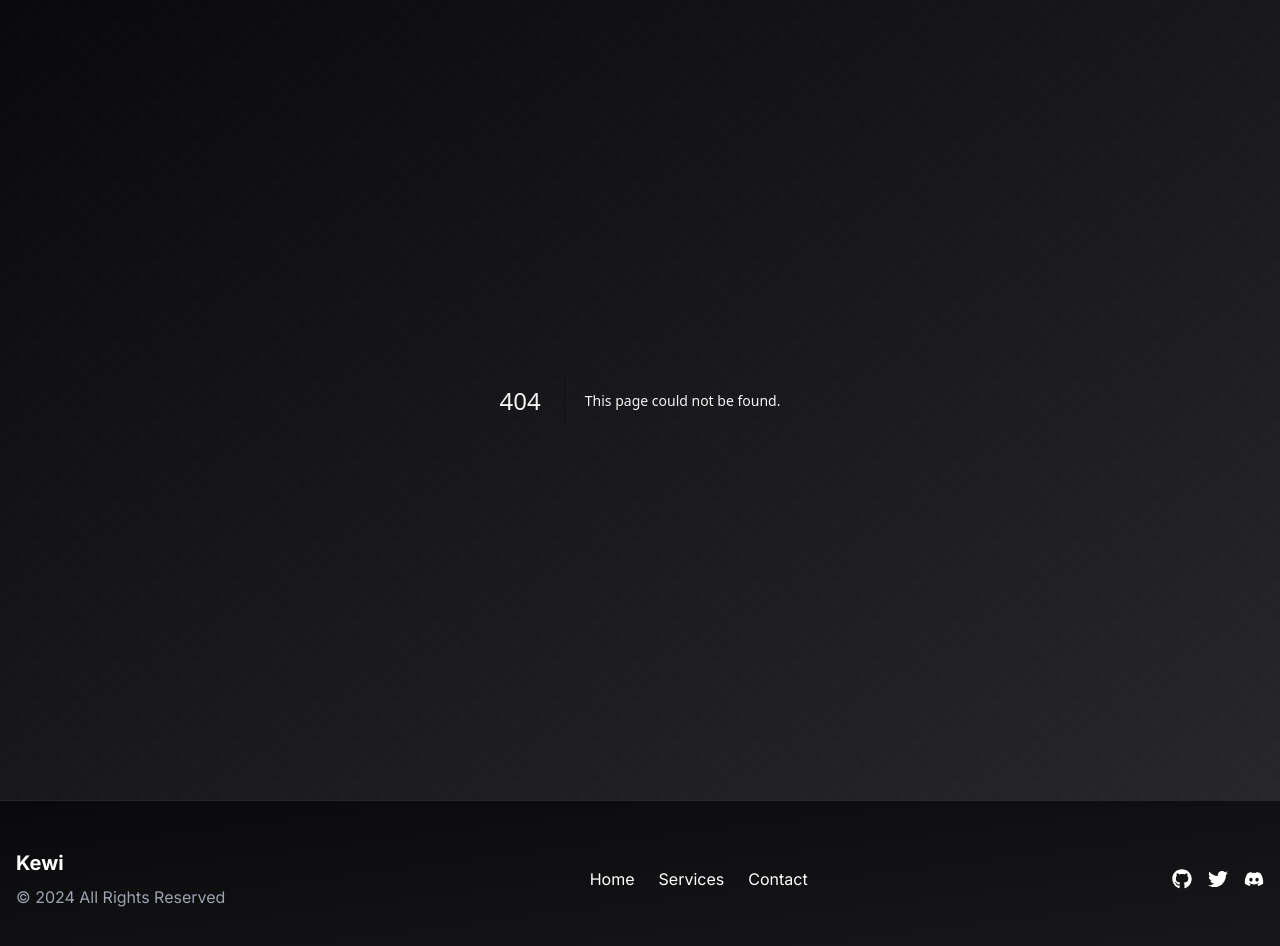
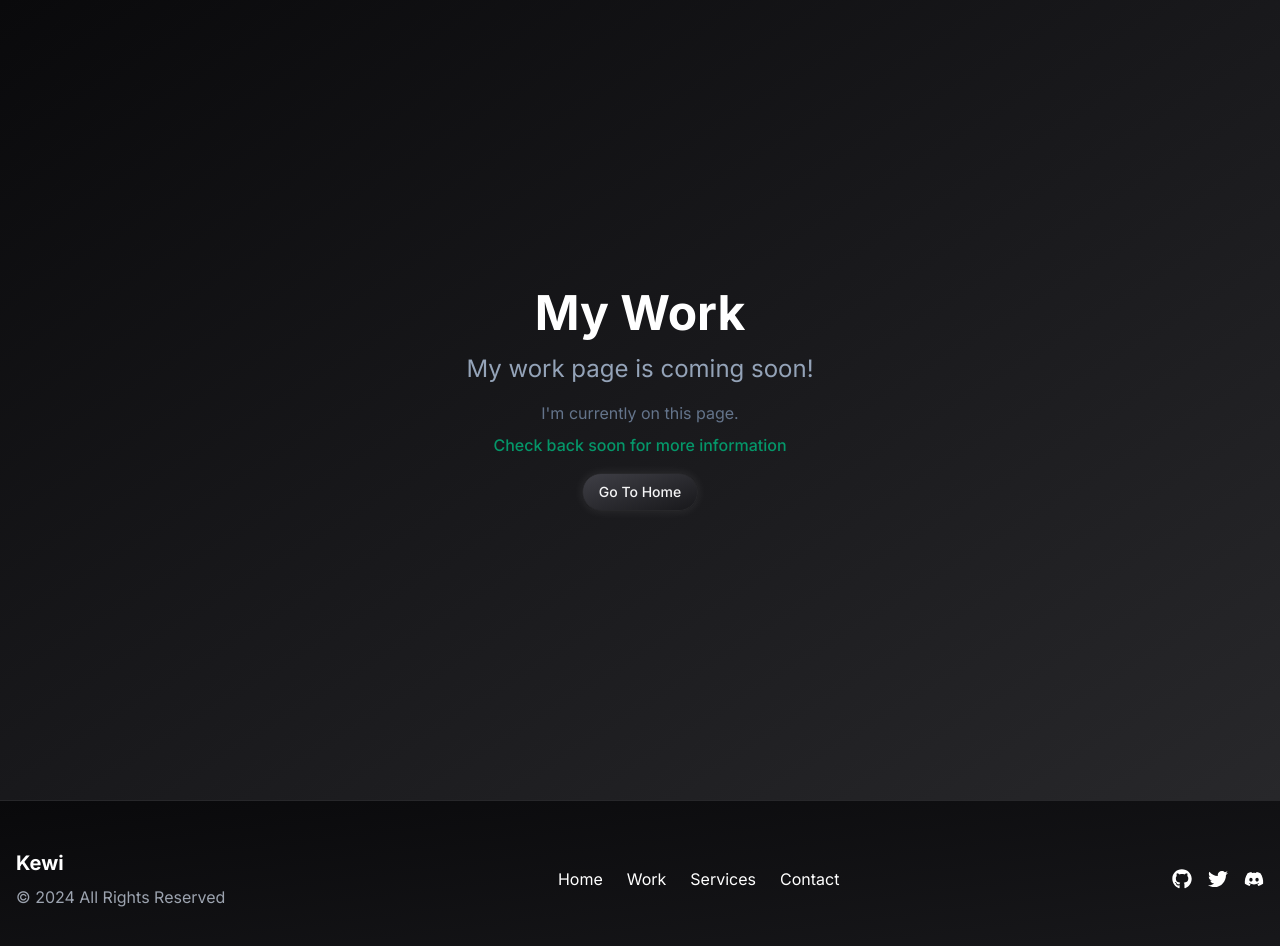
Before and after one commit to Kewwie/Website, a Next.js app: page /work in a window 1280 px wide. Before the commit this address had no page. Shown: the top 946 px of the page. Built offline with nearby package versions, Linux system fonts and the light colour scheme.

Commit message:
added everything new

```diff
--- a/app/globals.css
+++ b/app/globals.css
@@ -60,7 +60,8 @@
 
 @layer utilities {
     .bg-checkerboard {
-    background-image: linear-gradient(45deg, rgba(255, 255, 255, 0.05) 25%, transparent 25%),
+        background-image:
+            linear-gradient(45deg, rgba(255, 255, 255, 0.05) 25%, transparent 25%),
             linear-gradient(-45deg, rgba(255, 255, 255, 0.05) 25%, transparent 25%),
             linear-gradient(45deg, transparent 75%, rgba(255, 255, 255, 0.05) 75%),
             linear-gradient(-45deg, transparent 75%, rgba(255, 255, 255, 0.05) 75%);
@@ -87,4 +88,8 @@
     .popout-110 {
         @apply transform transition-transform duration-500 hover:scale-110;
     }
+
+    .popout-125 {
+        @apply transform transition-transform duration-500 hover:scale-125;
     }
+}
--- a/app/layout.tsx
+++ b/app/layout.tsx
@@ -1,5 +1,5 @@
 
-import type { Metadata } from "next";
+import type { Metadata, Viewport } from "next";
 import { Inter } from "next/font/google";
 import "./globals.css";
 
@@ -11,6 +11,20 @@ export const metadata: Metadata = {
     title: "Kewi",
     description: "Cool asf",
 };
+
+export const viewport: Viewport = {
+    initialScale: 1,
+    width: "device-width",
+    height: "device-height",
+    minimumScale: 1,
+    maximumScale: 1,
+    viewportFit: "cover",
+    themeColor: [
+        { media: "(prefers-color-scheme: dark)", color: "#27272a" },
+        { media: "(prefers-color-scheme: light)", color: "#ffffff" }
+    ],
+    colorScheme: "dark"
+}
 
 export default function RootLayout({ children }: Readonly<{ children: React.ReactNode; }>) {
     return (
--- a/app/page.tsx
+++ b/app/page.tsx
@@ -39,7 +39,7 @@ export default function Portfolio() {
         <main className="container py-12 space-y-24">
             <section className="space-y-12">
                 <div className="flex flex-col items-center justify-center py-12 text-center space-y-6">
-                    <div className="relative w-32 h-32 rounded-full overflow-hidden border-4 border-zinc-700 glow">
+                    <div className="relative w-32 h-32 rounded-full overflow-hidden border-4 border-zinc-700 glow popout-110">
                         <Image
                             src="/kewi-icon.png"
                             alt="Profile Picture"
@@ -50,41 +50,41 @@ export default function Portfolio() {
                     </div>
 
                     <div className="space-y-4 max-w-3xl">
-                        <h1 className="text-4xl font-bold tracking-tight sm:text-5xl md:text-6xl">
+                        <h1 className="text-4xl font-bold tracking-tight sm:text-5xl md:text-6xl popout-110">
                             <span className="text-white">Hello, I&apos;m </span>
                             <span className="bg-gradient-to-r from-zinc-200 to-zinc-400 bg-clip-text text-transparent glow-text">
                                 Kewi
                             </span>
                         </h1>
-                        <p className="text-xl text-zinc-400">Swedish Developer</p>
+                        <p className="text-xl text-zinc-400 popout-110">Swedish Developer</p>
                     </div>
 
                     <div className="flex space-x-4">
                         <Link
                             href={"https://github.com/" + GITHUB_USERNAME}
                             target="_blank"
-                            className="bg-gradient-to-br from-zinc-600 to-zinc-900 p-3 rounded-full border border-zinc-700 hover:from-zinc-500 hover:to-zinc-700 transition-all glow-sm"
+                            className="bg-gradient-to-br from-zinc-600 to-zinc-900 p-3 rounded-full border border-zinc-700 hover:from-zinc-500 hover:to-zinc-700 glow-sm popout-125"
                         >
                             <FaGithub size={20} />
                         </Link>
                         <Link
                             href={"https://x.com/" + TWITTER_USERNAME}
                             target="_blank"
-                            className="bg-gradient-to-br from-zinc-600 to-zinc-900 p-3 rounded-full border border-zinc-700 hover:from-zinc-500 hover:to-zinc-700 transition-all glow-sm"
+                            className="bg-gradient-to-br from-zinc-600 to-zinc-900 p-3 rounded-full border border-zinc-700 hover:from-zinc-500 hover:to-zinc-700 glow-sm popout-125"
                         >
                             <FaTwitter size={20} />
                         </Link>
                         <Link
                             href={DISCORD_INVITE}
                             target="_blank"
-                            className="bg-gradient-to-br from-zinc-600 to-zinc-900 p-3 rounded-full border border-zinc-700 hover:from-zinc-500 hover:to-zinc-700 transition-all glow-sm"
+                            className="bg-gradient-to-br from-zinc-600 to-zinc-900 p-3 rounded-full border border-zinc-700 hover:from-zinc-500 hover:to-zinc-700 glow-sm popout-125"
                         >
                             <FaDiscord size={20} />
                         </Link>
                         <Link
                             href={"mailto:" + EMAIL_ADDRESS}
                             target="_self"
-                            className="bg-gradient-to-br from-zinc-600 to-zinc-900 p-3 rounded-full border border-zinc-700 hover:from-zinc-500 hover:to-zinc-700 transition-all glow-sm"
+                            className="bg-gradient-to-br from-zinc-600 to-zinc-900 p-3 rounded-full border border-zinc-700 hover:from-zinc-500 hover:to-zinc-700 glow-sm popout-125"
                         >
                             <MdEmail size={20} />
                         </Link>
@@ -93,30 +93,30 @@ export default function Portfolio() {
             </section>
             <section className="pt-16">
                 <div className="grid md:grid-cols-2 gap-12 items-start">
-                    <div className="transform transition-transform duration-500 hover:scale-105">
-                        <h2 className="text-3xl font-bold mb-10">
+                    <div>
+                        <h2 className="text-3xl font-bold mb-10 popout">
                             About Me
                         </h2>
                         <div className="space-y-6">
-                            <p className="text-zinc-400">
+                            <p className="text-zinc-400 popout">
                                 Hey! I&apos;m <strong>Kewi</strong>, an 18-year-old developer from <strong>Sweden</strong>.
                                 I usually spend my time on Discord, playing games like Minecraft, Valorant, and Fortnite, and helping build and manage online communities.
                             </p>
-                            <p className="text-zinc-400">
+                            <p className="text-zinc-400 popout">
                                 I&apos;ve been coding for years, mainly focusing on backend development.
                                 I work with databases, APIs, and server-side logic to build various projects.
                                 I like automating tasks with scripts and programs to make things more efficient and hands-free.
                             </p>
-                            <p className="text-zinc-400">
+                            <p className="text-zinc-400 popout">
                                 I also create maps and games in Fortnite using <strong>UEFN (Unreal Editor for Fortnite)</strong>.
                                 With <strong>Verse</strong>, I create unique game modes for people to play, offering new experiences for players.</p>
                         </div>
                     </div>
 
                     <div className="space-y-4">
-                        <h2 className="text-3xl font-bold mb-10 transform transition-transform duration-500 hover:scale-105">Tech Stack</h2>
+                        <h2 className="text-3xl font-bold mb-10 popout">Tech Stack</h2>
 
-                        <div className="mt-6 p-4 rounded-lg bg-gradient-to-br from-zinc-800 to-zinc-900 border border-zinc-700 glow-sm transform transition-transform duration-500 hover:scale-105">
+                        <div className="mt-6 p-4 rounded-lg bg-gradient-to-br from-zinc-800 to-zinc-900 border border-zinc-700 glow-sm popout">
                             <h4 className="text-lg font-medium mb-2">Languages</h4>
                             <div className="flex flex-wrap gap-2">
                                 <Badge className="bg-gradient-to-br from-zinc-700 to-zinc-900 text-zinc-300">TypeScript</Badge>
@@ -126,7 +126,7 @@ export default function Portfolio() {
                             </div>
                         </div>
 
-                        <div className="p-4 rounded-lg bg-gradient-to-br from-zinc-800 to-zinc-900 border border-zinc-700 glow-sm transform transition-transform duration-500 hover:scale-105">
+                        <div className="p-4 rounded-lg bg-gradient-to-br from-zinc-800 to-zinc-900 border border-zinc-700 glow-sm popout">
                             <h4 className="text-lg font-medium mb-2">Databases</h4>
                             <div className="flex flex-wrap gap-2">
                                 <Badge className="bg-gradient-to-br from-zinc-700 to-zinc-900 text-zinc-300">SQLite</Badge>
@@ -136,7 +136,7 @@ export default function Portfolio() {
                             </div>
                         </div>
 
-                        <div className="p-4 rounded-lg bg-gradient-to-br from-zinc-800 to-zinc-900 border border-zinc-700 glow-sm transform transition-transform duration-500 hover:scale-105">
+                        <div className="p-4 rounded-lg bg-gradient-to-br from-zinc-800 to-zinc-900 border border-zinc-700 glow-sm popout">
                             <h4 className="text-lg font-medium mb-2">Tools & Platforms</h4>
                             <div className="flex flex-wrap gap-2">
                                 <Badge className="bg-gradient-to-br from-zinc-700 to-zinc-900 text-zinc-300">Docker</Badge>
@@ -148,8 +148,8 @@ export default function Portfolio() {
                 </div>
             </section>
 
-            <section id="projects" className="space-y-12 transform transition-transform duration-500 hover:scale-105">
-                <div className="text-center space-y-4">
+            <section id="projects" className="space-y-12">
+                <div className="text-center space-y-4 popout">
                     <h2 className="text-3xl font-bold">GitHub Projects</h2>
                     <p className="text-zinc-400 max-w-2xl mx-auto">
                         Some of my GitHub projects that I&apos;ve worked on
@@ -158,7 +158,7 @@ export default function Portfolio() {
 
                 <div className="grid md:grid-cols-2 lg:grid-cols-3 gap-6">
                     {projects.map((project) => (
-                    <div key={project.id} className="bg-gradient-to-br from-zinc-900 to-zinc-800 border border-zinc-800 rounded-lg overflow-hidden glow-sm">
+                    <div key={project.id} className="bg-gradient-to-br from-zinc-900 to-zinc-800 border border-zinc-800 rounded-lg overflow-hidden glow-sm popout">
                         <div className="p-4 pb-0">
                             <h3 className="text-white font-medium text-lg">{project.title}</h3>
                             <p className="text-zinc-400 text-sm">{project.description}</p>
@@ -189,7 +189,7 @@ export default function Portfolio() {
                 </div>
                 <div className="flex justify-center">
                 <Link
-                    className="flex items-center px-4 py-2 rounded-md bg-zinc-800 border border-zinc-700 hover:bg-zinc-700 transition-colors"
+                    className="flex items-center px-4 py-2 rounded-md bg-zinc-800 border border-zinc-700 hover:bg-zinc-700 transition-colors popout"
                     href="https://github.com/Kewwie"
                     target="_blank"
                     rel="noopener noreferrer"
--- /dev/null
+++ b/app/work/page.tsx
@@ -0,0 +1,34 @@
+import React from 'react';
+import Link from 'next/link';
+import ButtonStyle from "@/components/ui/button";
+
+export default function WorkPage() {
+    return (
+        <main className="min-h-screen flex flex-col items-center justify-center px-4">
+            <div className="text-center">
+                <h1 className="text-4xl md:text-5xl font-bold text-white mb-4">
+                    My Work
+                </h1>
+
+                <p className="text-xl md:text-2xl text-slate-400 mb-4 max-w-2xl">
+                    My work page is coming soon!
+                </p>
+
+                <div className="mb-4">
+                    <p className="text-slate-500">
+                        I&apos;m currently on this page.
+                    </p>
+                    <p className="text-emerald-600 font-medium mt-2">
+                        Check back soon for more information
+                    </p>
+                </div>
+
+                <Link href="/">
+                    <ButtonStyle>
+                        Go To Home
+                    </ButtonStyle>
+                </Link>
+            </div>
+        </main>
+    );
+}
--- a/components/footer.tsx
+++ b/components/footer.tsx
@@ -20,6 +20,7 @@ const Footer = () => {
                     <nav className="mb-4 md:mb-0">
                         <ul className="flex space-x-6">
                             <li><Link href="/" className="hover:text-gray-300">Home</Link></li>
+                            <li><Link href="/work" className="hover:text-gray-300">Work</Link></li>
                             <li><Link href="/services" className="hover:text-gray-300">Services</Link></li>
                             <li><Link href="/contact" className="hover:text-gray-300">Contact</Link></li>
                         </ul>
```
Also changed, not shown: tsconfig.json (+19 -5 lines). Lines whose indentation alone changed are shown as unchanged.
